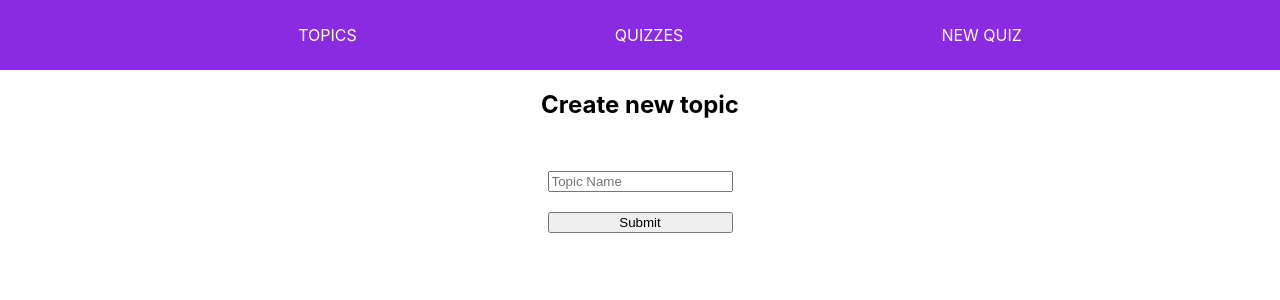
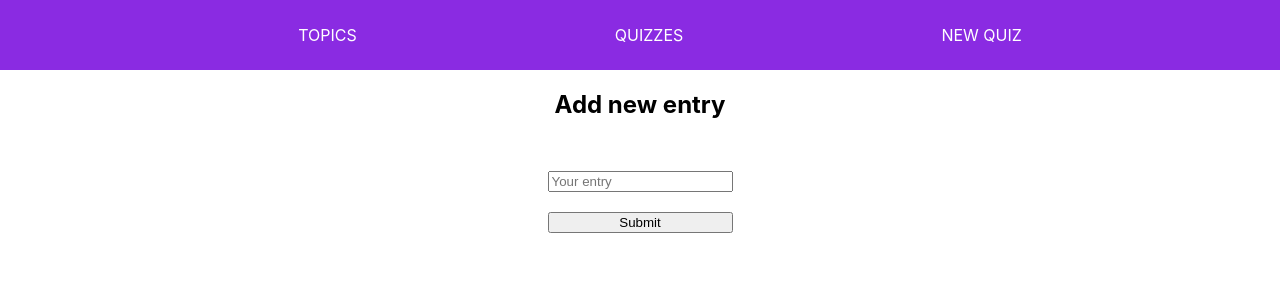
Before and after one commit to marina-projects/flashcards-react-redux-app, a React (Create React App) app: page /new-topic in a window 1280 px wide. Shown: the top 300 px of the page. Built offline with nearby package versions, Linux system fonts and the light colour scheme.

Commit message:
test commit to new branch

```diff
--- a/src/components/newTopic/newTopic.js
+++ b/src/components/newTopic/newTopic.js
@@ -21,14 +21,14 @@ const NewTopic = () => {
 
     return (
         <div className="create-new-topic div-column">
-            <h2>Create new topic</h2>
+            <h2>Add new entry</h2>
             <p>{name}</p>
             <form onSubmit={handleSubmit}>
                 <input
                     id='topic-name'
                     value={name}
-                    type='text'
-                    placeholder="Topic Name"
+                    type='textarea'
+                    placeholder="Your entry"
                     onChange={(e) => setName(e.currentTarget.value)}
                 />
                 <button type='submit'>Submit</button>
```
